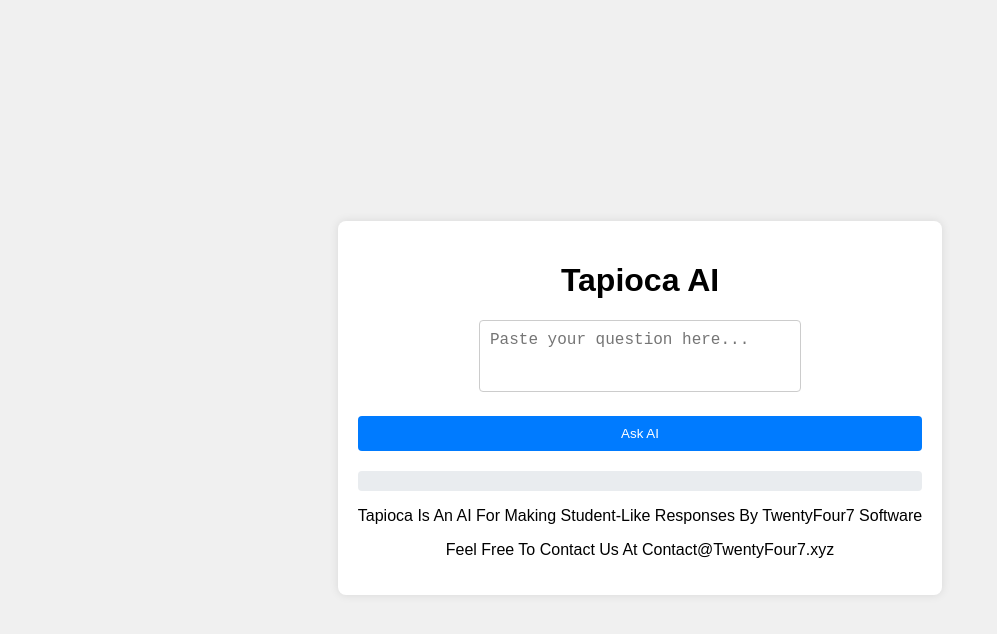
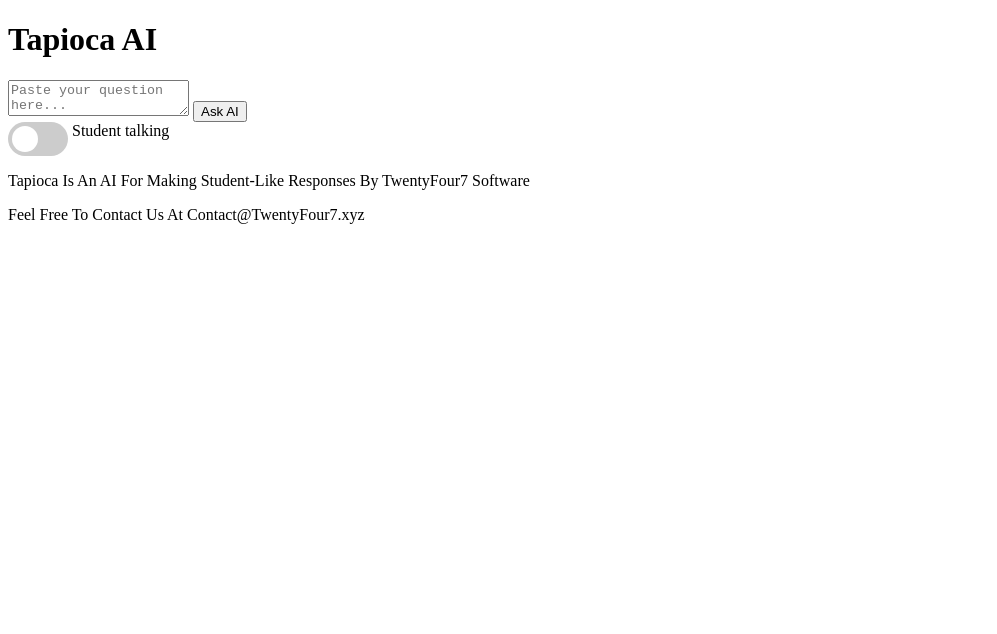
Before and after one commit to tf7software/TapiocaStudent, a website: page public/index.html in a window 1280 px wide. Shown: the whole page, without its empty margins (0-997 px from the left). Drawn offline with Linux system fonts and the light colour scheme.

Commit message:
Added New Feature

```diff
--- a/public/index.html
+++ b/public/index.html
@@ -13,6 +13,11 @@
         <button id="ask-btn">Ask AI</button>
         <div id="response"></div>
         <button id="copy-btn" style="display: none;">Copy Response (Plain Text)</button>
+        <label class="switch">
+            <input type="checkbox" id="toggle-response-type">
+            <span class="slider round"></span>
+        </label>
+        <span id="response-type-label">Student talking</span>
     <div id="body-of-text">
         <p>Tapioca Is An AI For Making Student-Like Responses By TwentyFour7 Software</p>
         <p>Feel Free To Contact Us At Contact@TwentyFour7.xyz</p>
--- a/public/script.js
+++ b/public/script.js
@@ -3,10 +3,13 @@
     const responseDiv = document.getElementById('response');
     responseDiv.innerHTML = 'Thinking...';
 
+    // Determine the response type based on the toggle switch
+    const responseType = document.getElementById('toggle-response-type').checked ? 'student' : 'question';
+
     const response = await fetch('/ask', {
         method: 'POST',
         headers: { 'Content-Type': 'application/json' },
-        body: JSON.stringify({ question })
+        body: JSON.stringify({ question, responseType })
     });
 
     const data = await response.json();
--- a/public/style.css
+++ b/public/style.css
@@ -1,51 +1,62 @@
-body {
-    font-family: Arial, sans-serif;
-    display: flex;
-    justify-content: center;
-    align-items: center;
-    height: 100vh;
-    background-color: #f0f0f0;
+/* Add this CSS for the toggle switch */
+.switch {
+  position: relative;
+  display: inline-block;
+  width: 60px;
+  height: 34px;
 }
 
-.container {
-    text-align: center;
-    background: #fff;
-    padding: 20px;
-    border-radius: 8px;
-    box-shadow: 0 0 10px rgba(0, 0, 0, 0.1);
+.switch input {
+  opacity: 0;
+  width: 0;
+  height: 0;
 }
 
-textarea {
-    width: 300px; /* Make the textarea smaller */
-    height: 50px; /* Adjust the height as needed */
-    margin-bottom: 10px;
-    padding: 10px;
-    border: 1px solid #ccc;
-    border-radius: 4px;
-    font-size: 16px;
-    resize: none; /* Make the textarea unresizable */
+.slider {
+  position: absolute;
+  cursor: pointer;
+  top: 0;
+  left: 0;
+  right: 0;
+  bottom: 0;
+  background-color: #ccc;
+  -webkit-transition: .4s;
+  transition: .4s;
+  border-radius: 34px;
 }
 
-button {
-    display: block; /* Make the button take up the full width */
-    width: 100%; /* Make the button take up the full width */
-    padding: 10px 20px;
-    background: #007bff;
-    color: #fff;
-    border: none;
-    border-radius: 4px;
-    cursor: pointer;
-    margin-top: 10px; /* Add some space above the button */
+.slider:before {
+  position: absolute;
+  content: "";
+  height: 26px;
+  width: 26px;
+  left: 4px;
+  bottom: 4px;
+  background-color: white;
+  -webkit-transition: .4s;
+  transition: .4s;
+  border-radius: 50%;
 }
 
-button:hover {
-    background: #0056b3;
+input:checked + .slider {
+  background-color: #2196F3;
 }
 
-#response {
-    margin-top: 20px;
-    padding: 10px;
-    background: #e9ecef;
-    border-radius: 4px;
-    text-align: left;
+input:focus + .slider {
+  box-shadow: 0 0 1px #2196F3;
 }
+
+input:checked + .slider:before {
+  -webkit-transform: translateX(26px);
+  -ms-transform: translateX(26px);
+  transform: translateX(26px);
+}
+
+/* Rounded sliders */
+.slider.round {
+  border-radius: 34px;
+}
+
+.slider.round:before {
+  border-radius: 50%;
+}
```
Also changed, not shown: app.js (+17 -5 lines), 1 other file.
